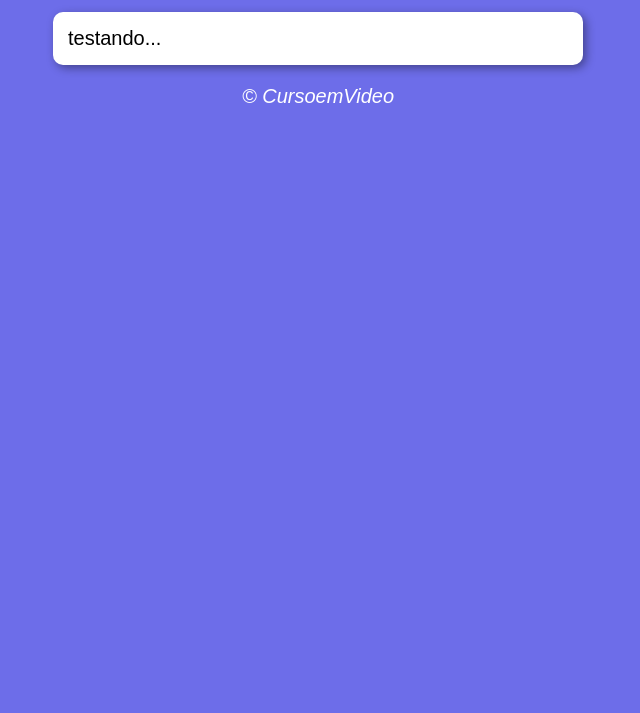
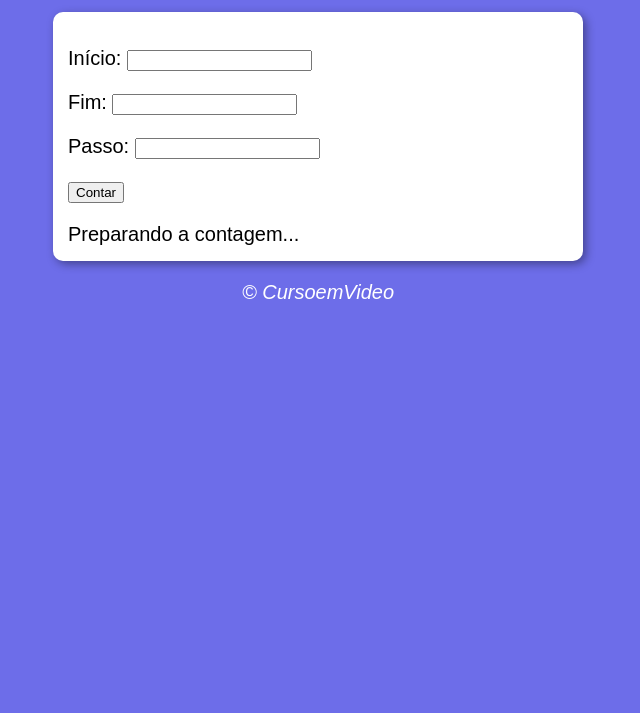
Before and after one commit to Anguna/JS, a plain HTML site: page exercicios/aula14ex/ex016/modelo.html in a window 1280 px wide. Shown: the part 87-800 px from the top of the page, without its empty margins (322-962 px from the left). Drawn offline with Linux system fonts and the light colour scheme.

Commit message:
repetições

```diff
--- a/exercicios/aula14ex/ex016/modelo.html
+++ b/exercicios/aula14ex/ex016/modelo.html
@@ -3,19 +3,22 @@
 <head>
     <meta charset="UTF-8">
     <meta name="viewport" content="width=device-width, initial-scale=1.0">
-    <title>Modelo de Exercício</title>
+    <title>Super Contador</title>
     <link rel="stylesheet" href="estilo.css">
 </head>
 <body>
     <header>
-        <h1>Título</h1>
+        <h1>Vamos contar</h1>
     </header>
     <section>
-        <div>
-            testando...
+        <div id="dados">
+           <p>Início: <input type="number" name="inicio" id="txti"></p>
+           <p>Fim: <input type="number" name="fim" id="txtf"></p>
+           <p>Passo: <input type="number" name="passo" id="txtp"></p>
+           <p><input type="button" value="Contar" onclick="contar()"></p>
         </div>
-        <div>
-
+        <div id="res">
+            Preparando a contagem...
         </div>
     </section>
     <footer>
--- a/exercicios/aula14ex/ex016/script.js
+++ b/exercicios/aula14ex/ex016/script.js
@@ -0,0 +1,32 @@
+function contar() {
+    let ini = document.getElementById('txti')
+    let fim = document.getElementById('txtf')
+    let passo = document.getElementById('txtp')
+    let res = document.getElementById('res')
+
+    if(ini.value.length == 0 || fim.value.length == 0 || passo.value.length == 0) {
+        res.innerHTML = 'Impossivel contar'
+        //window.alert('[ERRO] Faltam dados!')
+    } else {
+        res.innerHTML = 'Contando: <br>'
+        let i = Number(ini.value)
+        let f = Number(fim.value)
+        let p = Number(passo.value)
+        if (p <= 0) {
+            window.alert('Passo invalido! Considerando PASSO 1')
+            p = 1
+        }
+        if(i < f) {
+            // Contagem crescente
+            for(let c = i; c <= f; c += p) {
+                res.innerHTML += ` ${c} \u{1F449}`
+            }
+        } else {
+            // Contagem regressiva
+            for(let c = i; c >= f; c -= p) {
+                res.innerHTML += `${c} \u{1F449}`
+            }
+        }
+       res.innerHTML += `\u{1F3C1}`
+    }
+}
```
Also changed, not shown: exercicios/aula14ex/ex017/modelo.html (+6 -4 lines), exercicios/aula14ex/ex017/script.js (+20 -0 lines).
